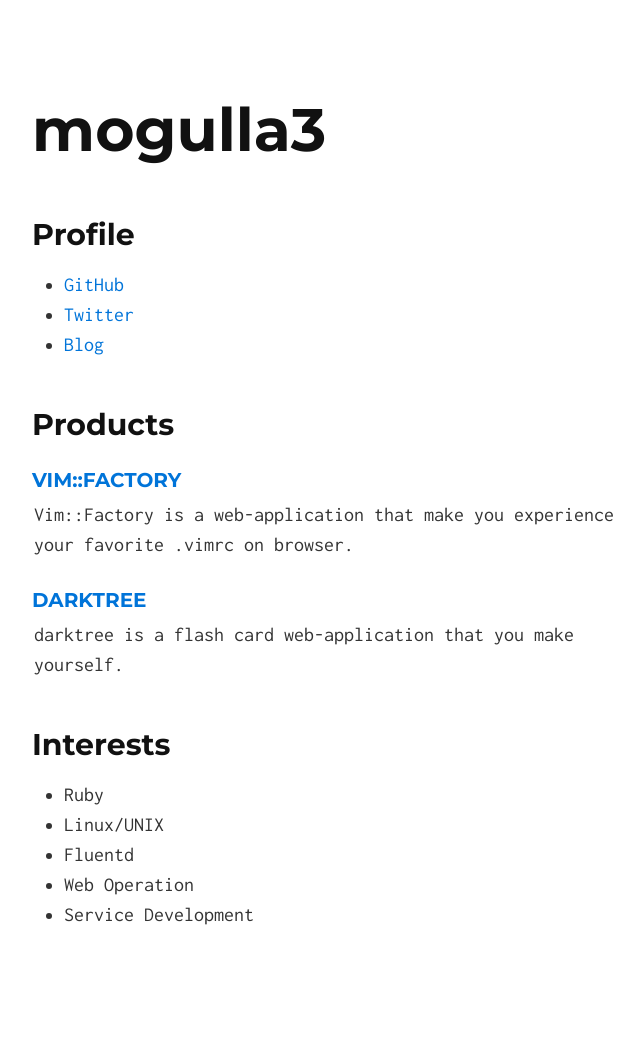
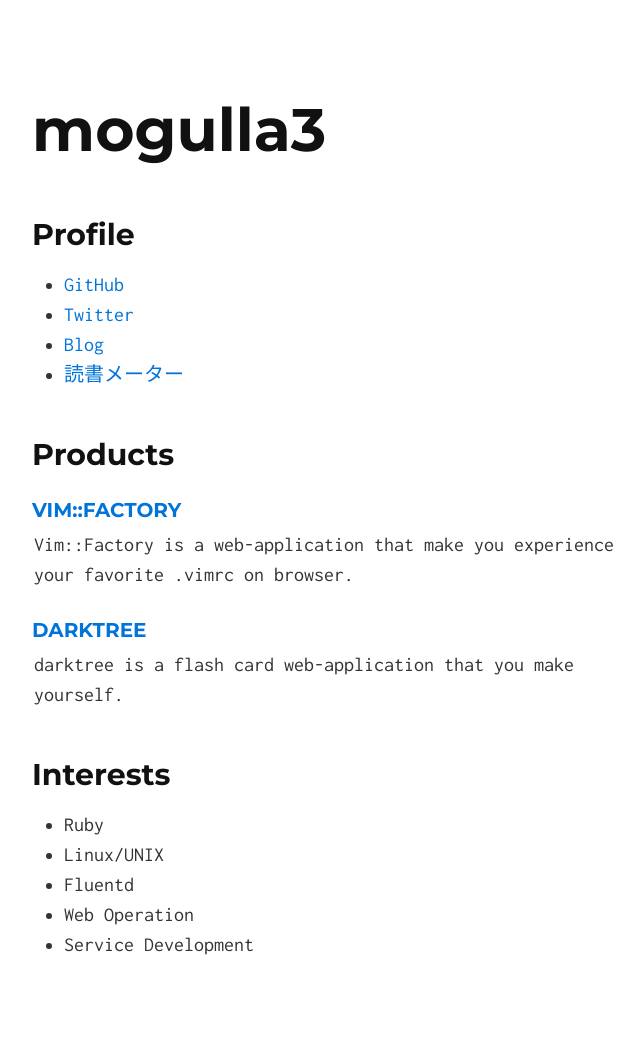
Before and after one commit to mogulla3/mogulla3.github.io, a Jekyll site: the page built from index.md, in a window 1280 px wide. Shown: the whole page, without its empty margins (306-950 px from the left). Built offline with Jekyll 4.4.1, drawn with Linux system fonts in a browser that asks for light colours; before the commit the page ends 1030 px from its top, so only the background shows below that.

Commit message:
Add bookmeter to profile

```diff
--- a/index.md
+++ b/index.md
@@ -6,6 +6,7 @@
 - [GitHub](https://github.com/mogulla3)
 - [Twitter](https://twitter.com/mogulla3)
 - [Blog](http://sandragon.hatenablog.com/)
+- [読書メーター](http://bookmeter.com/u/652493)
 
 ## Products
 
```
